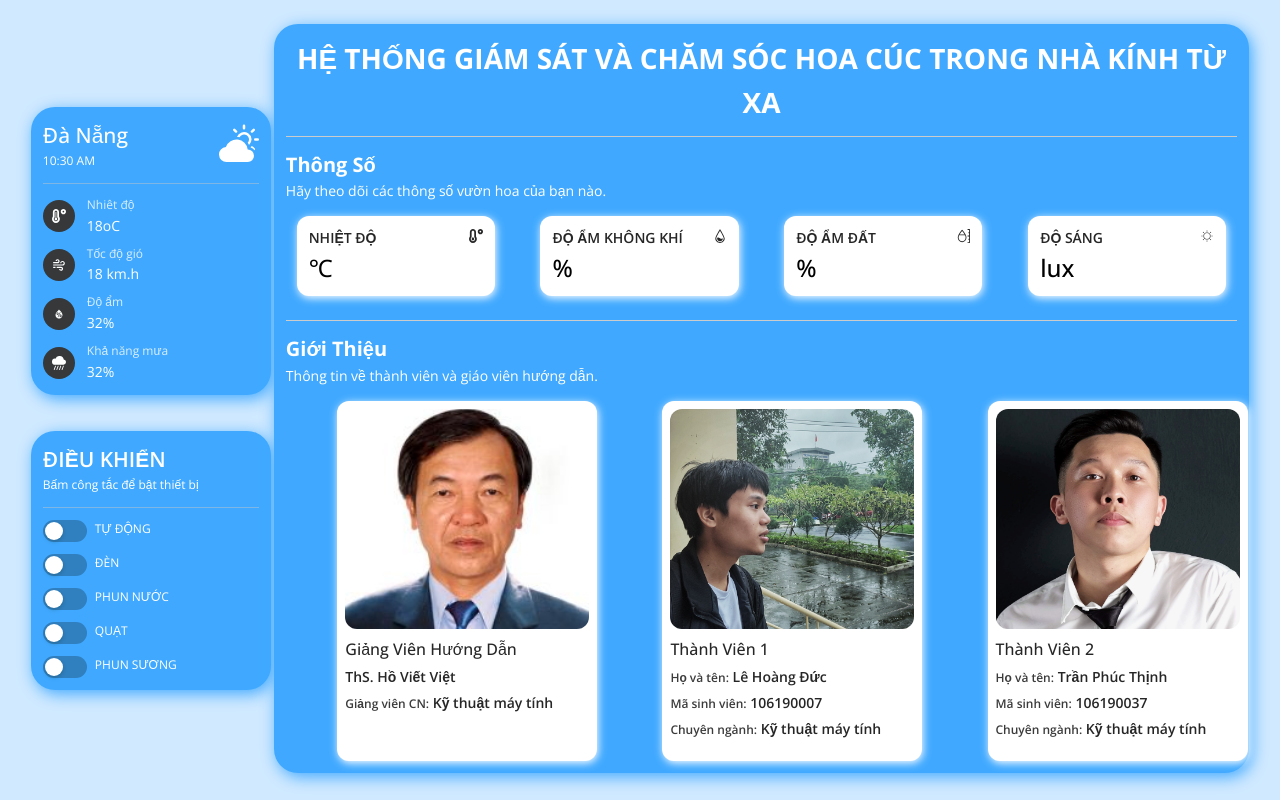
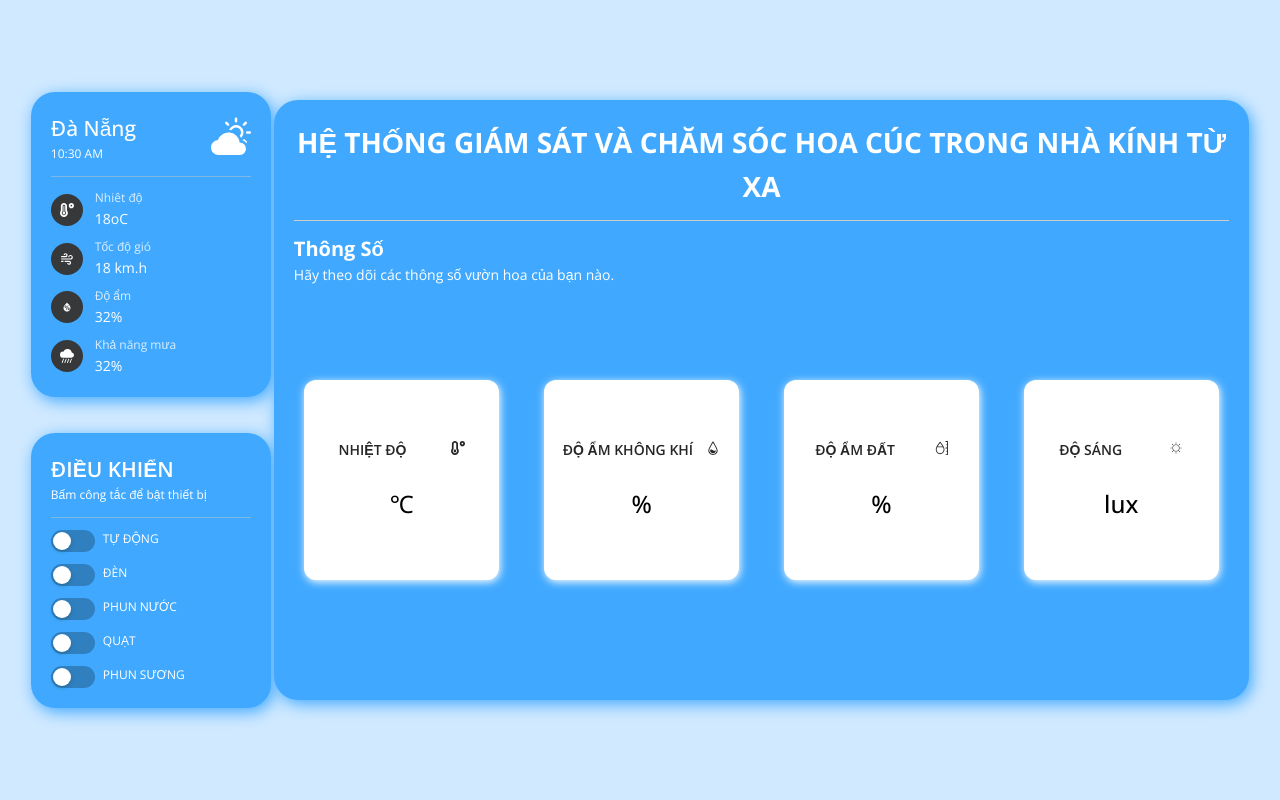
Before and after one commit to TranPhucThinh/remoteFlowerCare, a React (Create React App) app: page / in a window 1280 px wide. Built offline with nearby package versions, Linux system fonts and the light colour scheme; no server answers; the database is empty.

Commit message:
fix: layout

```diff
--- a/src/assets/styles.scss
+++ b/src/assets/styles.scss
@@ -3,7 +3,10 @@
   background-color: rgba(24, 144, 255, 0.2);
   color: white;
   padding: 24px;
+  justify-content: center;
   height: 100vh;
+  display: flex;
+  align-items: center;
 
   .wrapper {
     .wrapper__align--center {
@@ -18,7 +21,7 @@
         border: none;
 
         .ant-card-body {
-          padding: 12px;
+          padding: 20px;
         }
       }
     }
--- a/src/component/Content/content.scss
+++ b/src/component/Content/content.scss
@@ -20,7 +20,6 @@
 .stats__wrapper {
   margin-top: 12px;
   padding-bottom: 24px;
-  border-bottom: 1px solid #ccc;
 
   .stats__header {
     font-size: 20px;
@@ -37,11 +36,13 @@
     background-color: #fff;
     border-radius: 12px;
     padding: 12px;
-    height: 80px;
+    height: 200px;
     display: flex;
     flex-direction: column;
+    gap: 24px;
     justify-content: center;
     box-shadow: 1px 2px 8px #fff;
+    margin-top: 80px;
 
     p {
       margin-bottom: 0;
@@ -49,7 +50,7 @@
 
     .stat-title {
       display: flex;
-      justify-content: space-between;
+      justify-content: space-around;
       align-items: center;
       font-weight: 500;
 
@@ -61,6 +62,7 @@
     .stat-value {
       color: #000;
       font-size: 24px;
+      text-align: center;
       font-weight: 500;
     }
   }
--- a/src/component/Content/index.jsx
+++ b/src/component/Content/index.jsx
@@ -12,13 +12,14 @@ const Content = () => {
       style={{
         width: '100%',
         borderRadius: 12,
+        height: 600,
         backgroundColor: '#40a9ff',
         boxShadow: 'rgb(64, 169, 255) 3px 4px 16px 0px',
       }}
     >
       <HeaderContent />
       <Stats />
-      <Introduce />
+      {/* <Introduce /> */}
     </Card>
   )
 }
```
